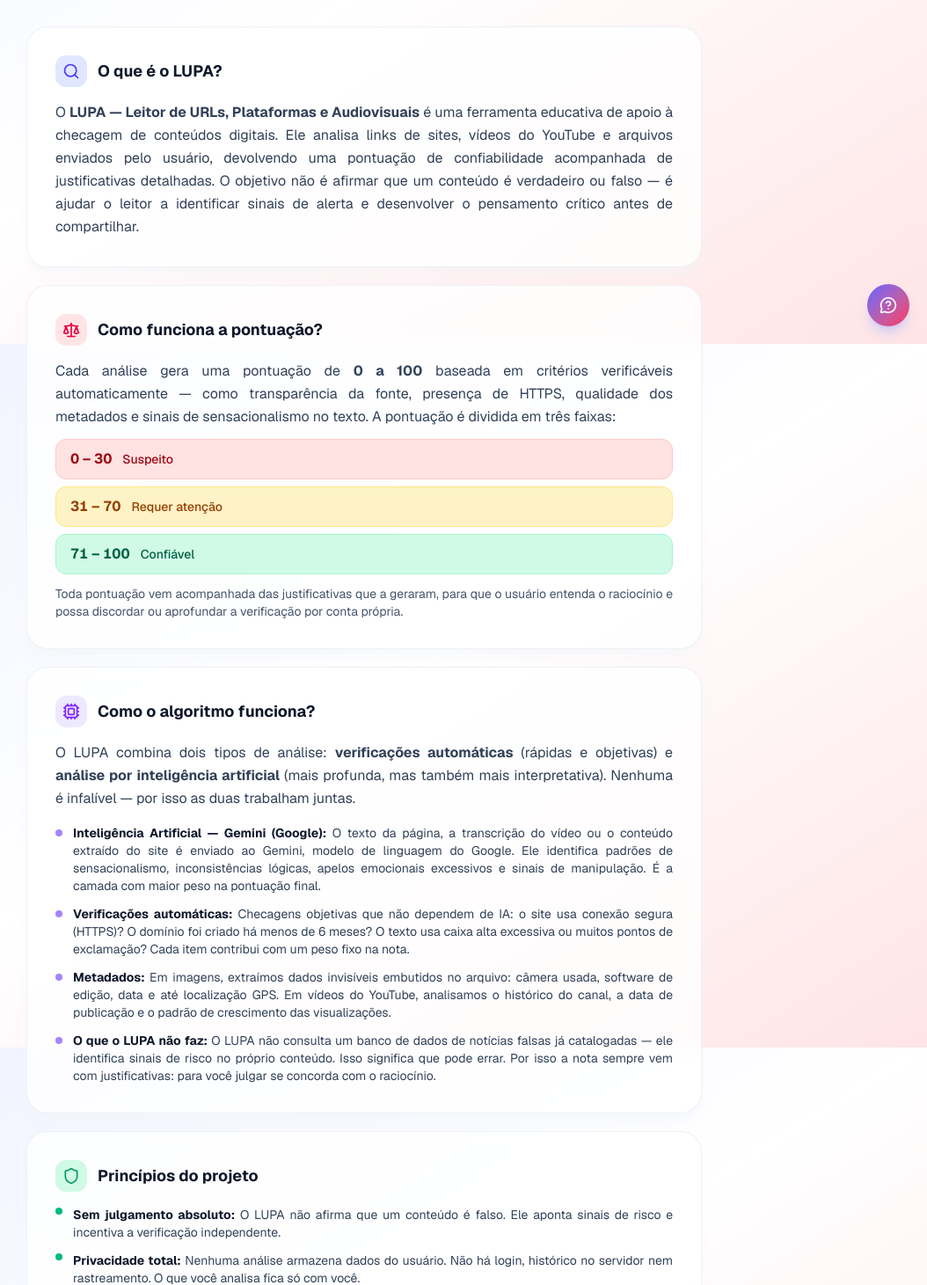
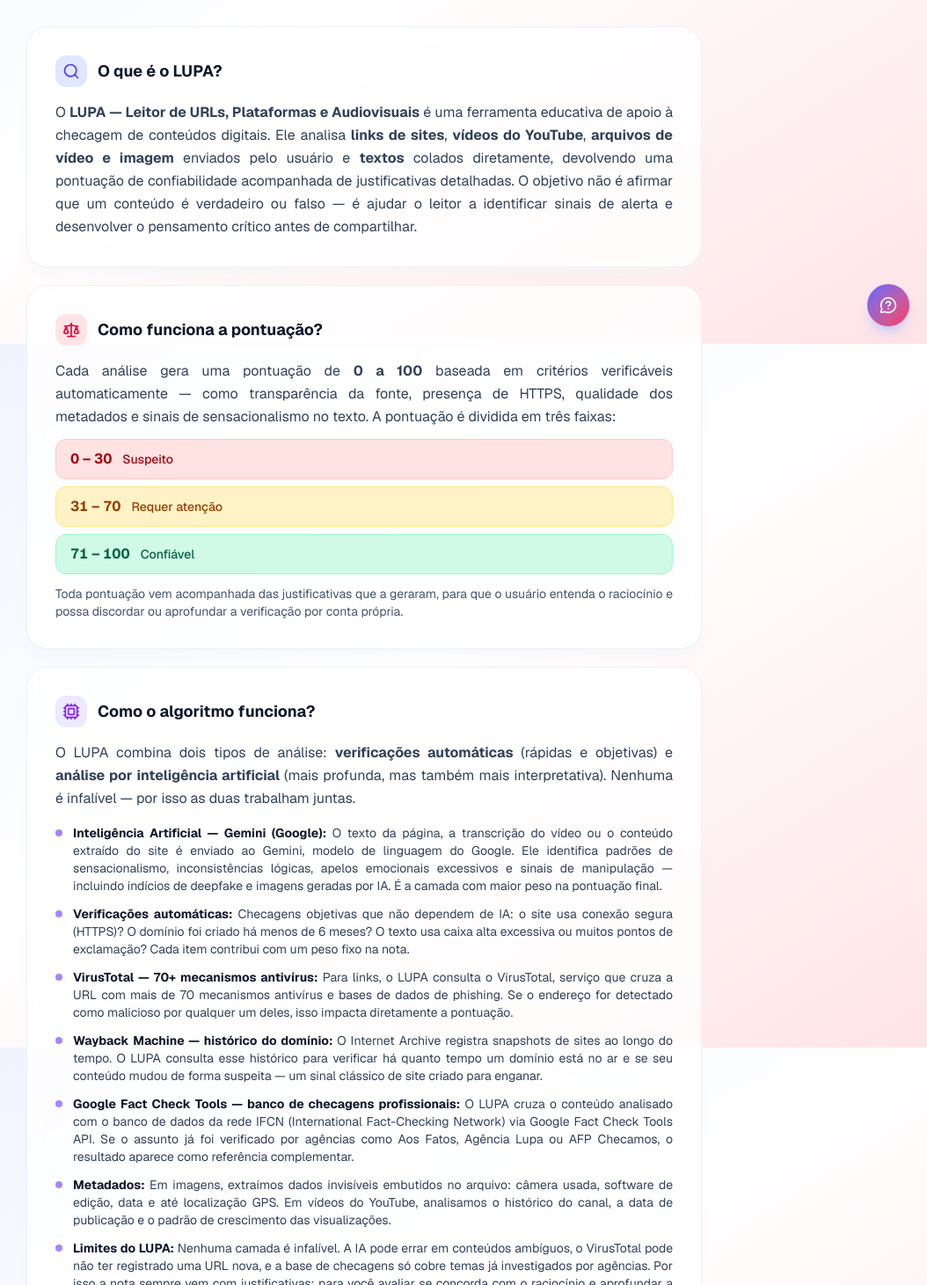
Before and after one commit to Clarice-Cunha/lupa, a Next.js app in the folder frontend/: page /sobre in a window 1280 px wide. Shown: the part 409-1870 px from the top of the page at 88% size, without its empty margins (226-1280 px from the left). Built offline with nearby package versions, Linux system fonts and the light colour scheme; no server answers.

Commit message:
fix: atualizar página sobre com novas camadas de análise (VirusTotal, Wayback, Fact Check)

```diff
--- a/frontend/app/sobre/page.tsx
+++ b/frontend/app/sobre/page.tsx
@@ -24,11 +24,13 @@ const SECOES: Secao[] = [
       <p className="leading-relaxed text-slate-700 text-justify">
         O <strong>LUPA — Leitor de URLs, Plataformas e Audiovisuais</strong> é
         uma ferramenta educativa de apoio à checagem de conteúdos digitais.
-        Ele analisa links de sites, vídeos do YouTube e arquivos enviados pelo
-        usuário, devolvendo uma pontuação de confiabilidade acompanhada de
-        justificativas detalhadas. O objetivo não é afirmar que um conteúdo é
-        verdadeiro ou falso — é ajudar o leitor a identificar sinais de alerta
-        e desenvolver o pensamento crítico antes de compartilhar.
+        Ele analisa <strong>links de sites</strong>, <strong>vídeos do YouTube</strong>,{" "}
+        <strong>arquivos de vídeo e imagem</strong> enviados pelo usuário e{" "}
+        <strong>textos</strong> colados diretamente, devolvendo uma pontuação
+        de confiabilidade acompanhada de justificativas detalhadas. O objetivo
+        não é afirmar que um conteúdo é verdadeiro ou falso — é ajudar o
+        leitor a identificar sinais de alerta e desenvolver o pensamento
+        crítico antes de compartilhar.
       </p>
     ),
   },
@@ -84,7 +86,7 @@ const SECOES: Secao[] = [
             {
               titulo: "Inteligência Artificial — Gemini (Google)",
               texto:
-                "O texto da página, a transcrição do vídeo ou o conteúdo extraído do site é enviado ao Gemini, modelo de linguagem do Google. Ele identifica padrões de sensacionalismo, inconsistências lógicas, apelos emocionais excessivos e sinais de manipulação. É a camada com maior peso na pontuação final.",
+                "O texto da página, a transcrição do vídeo ou o conteúdo extraído do site é enviado ao Gemini, modelo de linguagem do Google. Ele identifica padrões de sensacionalismo, inconsistências lógicas, apelos emocionais excessivos e sinais de manipulação — incluindo indícios de deepfake e imagens geradas por IA. É a camada com maior peso na pontuação final.",
             },
             {
               titulo: "Verificações automáticas",
@@ -92,14 +94,29 @@ const SECOES: Secao[] = [
                 "Checagens objetivas que não dependem de IA: o site usa conexão segura (HTTPS)? O domínio foi criado há menos de 6 meses? O texto usa caixa alta excessiva ou muitos pontos de exclamação? Cada item contribui com um peso fixo na nota.",
             },
             {
+              titulo: "VirusTotal — 70+ mecanismos antivírus",
+              texto:
+                "Para links, o LUPA consulta o VirusTotal, serviço que cruza a URL com mais de 70 mecanismos antivírus e bases de dados de phishing. Se o endereço for detectado como malicioso por qualquer um deles, isso impacta diretamente a pontuação.",
+            },
+            {
+              titulo: "Wayback Machine — histórico do domínio",
+              texto:
+                "O Internet Archive registra snapshots de sites ao longo do tempo. O LUPA consulta esse histórico para verificar há quanto tempo um domínio está no ar e se seu conteúdo mudou de forma suspeita — um sinal clássico de site criado para enganar.",
+            },
+            {
+              titulo: "Google Fact Check Tools — banco de checagens profissionais",
+              texto:
+                "O LUPA cruza o conteúdo analisado com o banco de dados da rede IFCN (International Fact-Checking Network) via Google Fact Check Tools API. Se o assunto já foi verificado por agências como Aos Fatos, Agência Lupa ou AFP Checamos, o resultado aparece como referência complementar.",
+            },
+            {
               titulo: "Metadados",
               texto:
                 "Em imagens, extraímos dados invisíveis embutidos no arquivo: câmera usada, software de edição, data e até localização GPS. Em vídeos do YouTube, analisamos o histórico do canal, a data de publicação e o padrão de crescimento das visualizações.",
             },
             {
-              titulo: "O que o LUPA não faz",
+              titulo: "Limites do LUPA",
               texto:
-                "O LUPA não consulta um banco de dados de notícias falsas já catalogadas — ele identifica sinais de risco no próprio conteúdo. Isso significa que pode errar. Por isso a nota sempre vem com justificativas: para você julgar se concorda com o raciocínio.",
+                "Nenhuma camada é infalível. A IA pode errar em conteúdos ambíguos, o VirusTotal pode não ter registrado uma URL nova, e a base de checagens só cobre temas já investigados por agências. Por isso a nota sempre vem com justificativas: para você avaliar se concorda com o raciocínio e aprofundar a verificação por conta própria.",
             },
           ].map((item) => (
             <li key={item.titulo} className="flex gap-3 text-sm text-slate-700">
```
